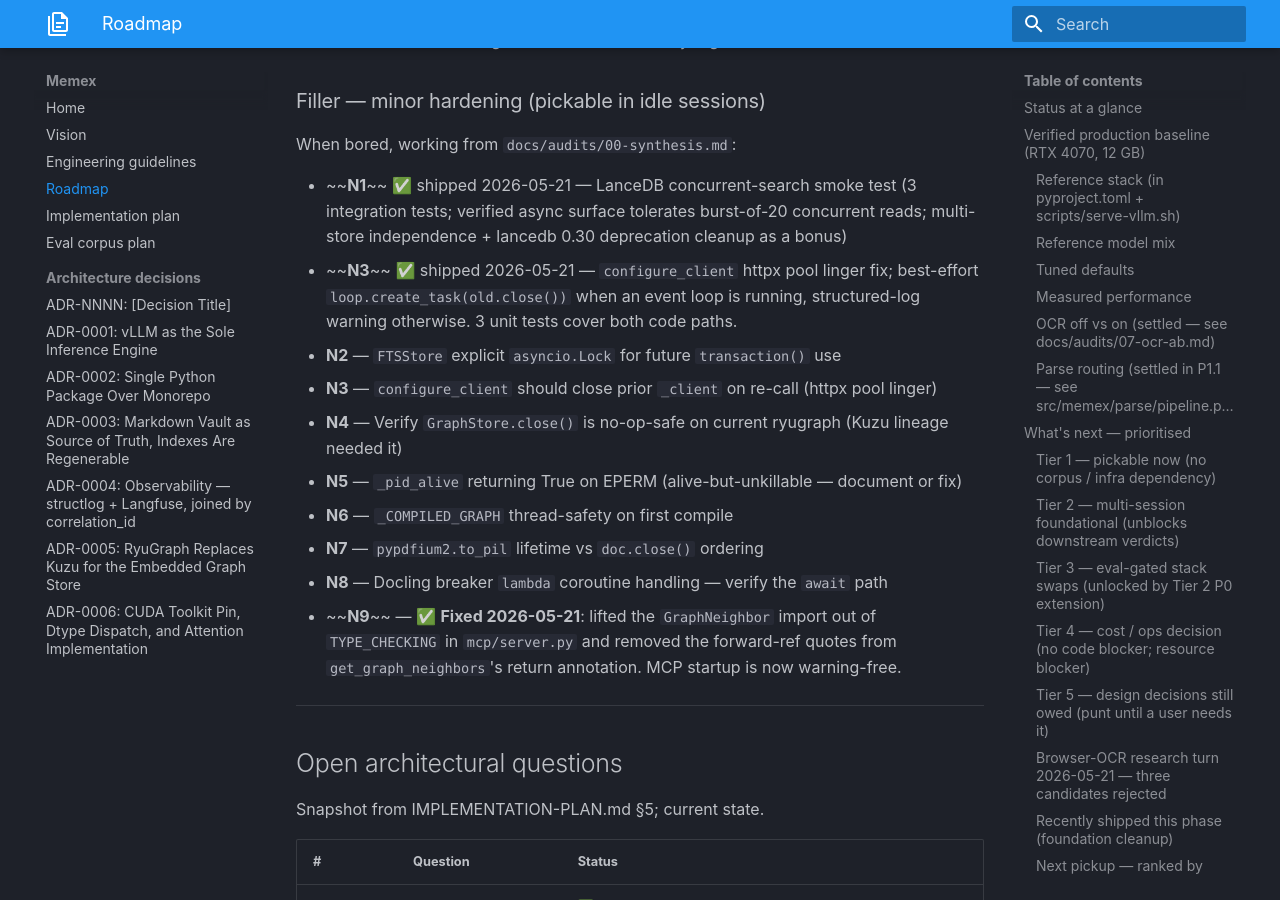
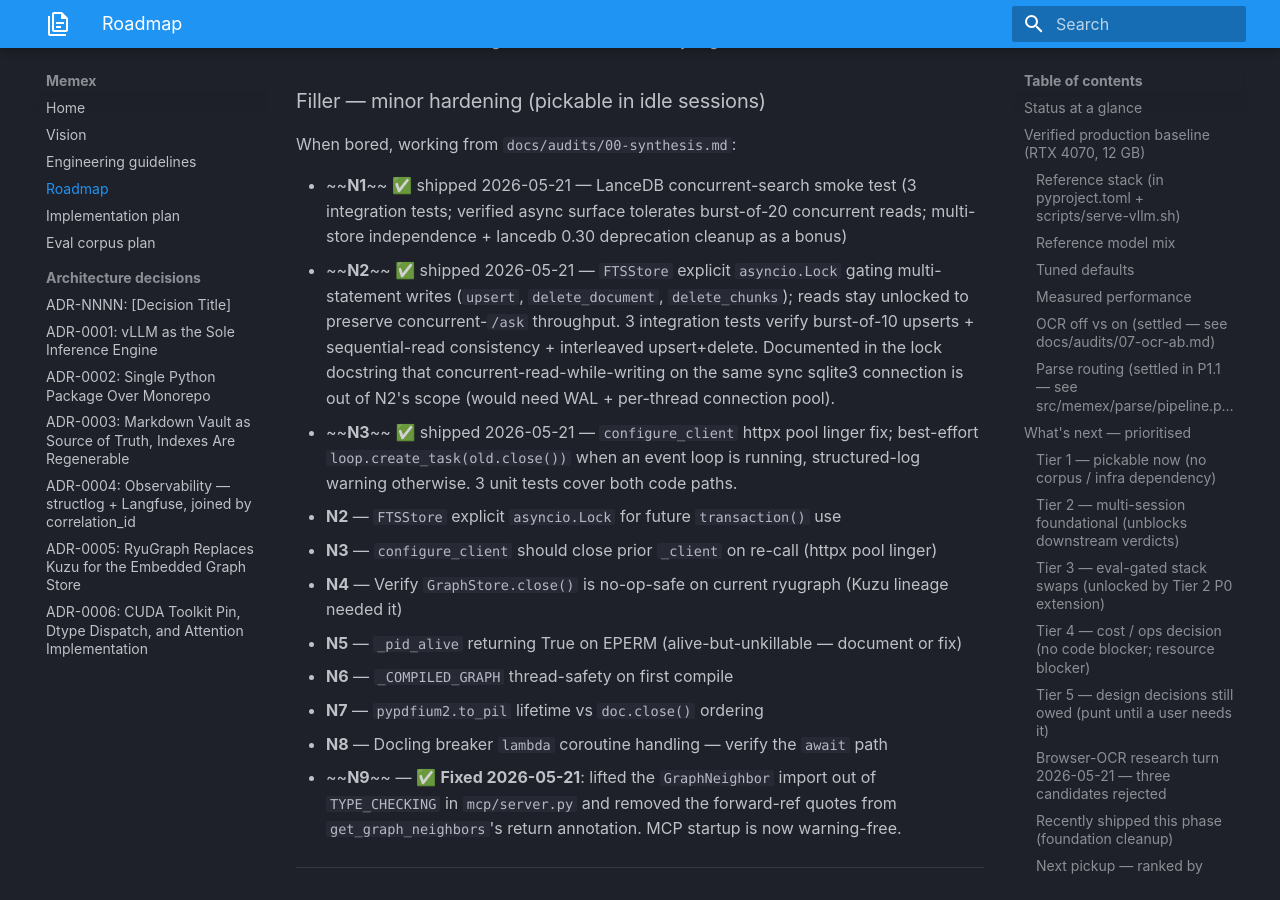
Before and after one commit to Zenetusken/memex, an MkDocs documentation site: the page built from docs/ROADMAP.md, in a window 1280 px wide and 900 px high, scrolled down 18603 px. Built offline with MkDocs 1.6.1 and Material for MkDocs 9.7.7, drawn with Linux system fonts in a browser that asks for light colours; some of the changed text lies outside the part shown.

Commit message:
docs/ROADMAP: N2 ship + commit/test counts bump (89, 171/171)
Filler N2 (FTSStore asyncio.Lock for atomic multi-statement writes)
shipped in d088c71. Three docs updates here:

1. "Last updated" line names N2 in the shipped list + bumps to
   89 commits / 171 tests.
2. "Next pickup" #3 list flips to "Filler N4-N8" (N1, N2, N3 all
   stricken).
3. Filler list entry struck through with the implementation
   summary mirroring N1/N3 style.

Memory files (MEMORY.md + next_priorities.md) synced.

No code changes.

Co-Authored-By: Claude Opus 4.7 <noreply@anthropic.com>

```diff
--- a/docs/ROADMAP.md
+++ b/docs/ROADMAP.md
@@ -1,6 +1,6 @@
 # Memex Roadmap
 
-**Last updated:** 2026-05-21 (phase wrap — P1 backlog + P3.2 daemon stack + P2.1 infra + P0 rigorous baseline + slide-deck Docling routing + **P2.4 refusal calibration** + **xgrammar empty-draft short-circuit** + **P0 corpus extension to 30 queries** + **retrieval-truncate-budget retune** + **P2.1 verdict (cross_encoder wins)** + **P4.2 smaller-orchestrator tier** + **P3.3 chart-OCR v1 + v2 layered defense** + **Filler N1 (LanceDB concurrent-search smoke)** + **Filler N3 (httpx pool linger fix)** all shipped. **P2.2 Granite 4.1-8B-FP8 attempted, vLLM-blocked** (hybrid Mamba2 arch hangs at FA2 init in vLLM 0.21). **Browser-OCR research turn**: Tesseract.js v7 / Surya-via-Pyodide / InternVL3-9B-via-ONNX-Web all rejected. 88 commits on `main`, 168/168 tests green. Next pickup: Filler N2/N4-N8 (atomic, autonomous) or P3.3 v3 retrieval-layer fix.)
+**Last updated:** 2026-05-21 (phase wrap — P1 backlog + P3.2 daemon stack + P2.1 infra + P0 rigorous baseline + slide-deck Docling routing + **P2.4 refusal calibration** + **xgrammar empty-draft short-circuit** + **P0 corpus extension to 30 queries** + **retrieval-truncate-budget retune** + **P2.1 verdict (cross_encoder wins)** + **P4.2 smaller-orchestrator tier** + **P3.3 chart-OCR v1 + v2 layered defense** + **Filler N1 (LanceDB concurrent-search smoke)** + **Filler N3 (httpx pool linger fix)** + **Filler N2 (FTSStore asyncio.Lock)** all shipped. **P2.2 Granite 4.1-8B-FP8 attempted, vLLM-blocked** (hybrid Mamba2 arch hangs at FA2 init in vLLM 0.21). **Browser-OCR research turn**: Tesseract.js v7 / Surya-via-Pyodide / InternVL3-9B-via-ONNX-Web all rejected. 89 commits on `main`, 171/171 tests green. Next pickup: Filler N4-N8 (atomic, autonomous) or P3.3 v3 retrieval-layer fix.)
 
 The blueprint in [`IMPLEMENTATION-PLAN.md`](IMPLEMENTATION-PLAN.md) is the architectural design — module signatures, cross-cutting concerns, build order. This document is the **operational view**: what is shipped today, what is measured, and what comes next.
 
@@ -336,6 +336,7 @@ Routes slide-deck-shaped documents to Docling instead of PyMuPDF via a new Tier
 When bored, working from `docs/audits/00-synthesis.md`:
 
 - ~~**N1**~~ ✅ shipped 2026-05-21 — LanceDB concurrent-search smoke test (3 integration tests; verified async surface tolerates burst-of-20 concurrent reads; multi-store independence + lancedb 0.30 deprecation cleanup as a bonus)
+- ~~**N2**~~ ✅ shipped 2026-05-21 — `FTSStore` explicit `asyncio.Lock` gating multi-statement writes (`upsert`, `delete_document`, `delete_chunks`); reads stay unlocked to preserve concurrent-`/ask` throughput. 3 integration tests verify burst-of-10 upserts + sequential-read consistency + interleaved upsert+delete. Documented in the lock docstring that concurrent-read-while-writing on the same sync sqlite3 connection is out of N2's scope (would need WAL + per-thread connection pool).
 - ~~**N3**~~ ✅ shipped 2026-05-21 — `configure_client` httpx pool linger fix; best-effort `loop.create_task(old.close())` when an event loop is running, structured-log warning otherwise. 3 unit tests cover both code paths.
 - **N2** — `FTSStore` explicit `asyncio.Lock` for future `transaction()` use
 - **N3** — `configure_client` should close prior `_client` on re-call (httpx pool linger)
```
